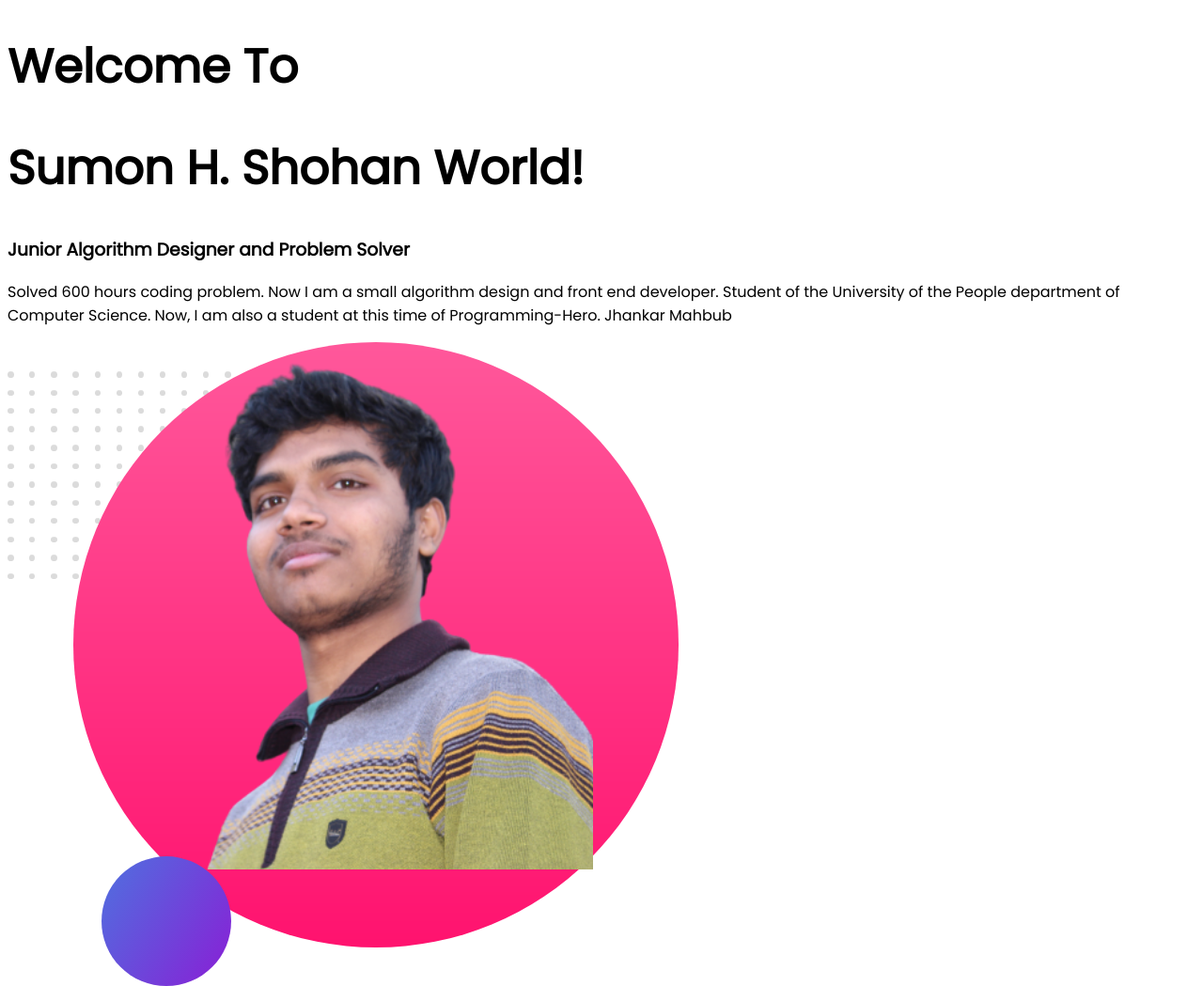
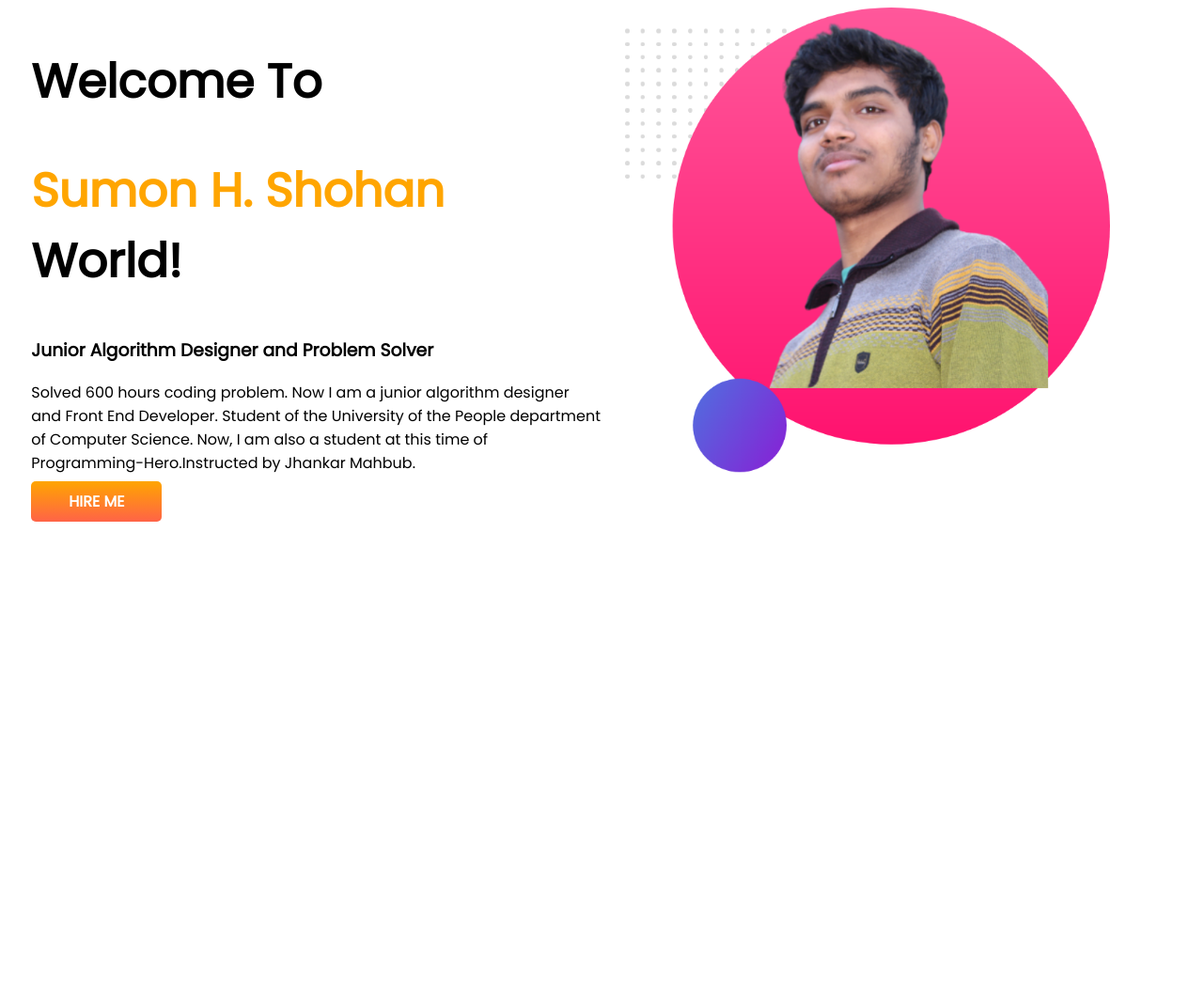
Before and after one commit to SumonsNote/module-04-portfolio, a plain HTML site: page index.html in a window 1280 px wide. Shown: the whole page at 94% size. After the commit the page ends 800 px from the top, so only its background shows below. Drawn offline with Linux system fonts and the light colour scheme.

Commit message:
something new code

```diff
--- a/index.html
+++ b/index.html
@@ -14,11 +14,18 @@
 </head>
 
 <body>
-    <h1>Welcome To</h1>
-    <h1>Sumon H. Shohan World!</h1>
-    <h3>Junior Algorithm Designer and Problem Solver</h3>
-    <p>Solved 600 hours coding problem. Now I am a small algorithm design and front end developer. Student of the University of the People department of Computer Science. Now, I am also a student at this time of Programming-Hero. Jhankar Mahbub</p>
-    <img src="images/my-bg02.png" alt="">
+    <section>
+        <div class="half-width">
+            <h1>Welcome To</h1>
+            <h1><span class="orange-color">Sumon H. Shohan</span> World!</h1>
+            <h3>Junior Algorithm Designer and Problem Solver</h3>
+            <p>Solved 600 hours coding problem. Now I am a junior algorithm designer and Front End Developer. Student of the University of the People department of Computer Science. Now, I am also a student at this time of Programming-Hero.Instructed by Jhankar Mahbub.</p>
+            <a class="first-link-button" target="_blank" href="https://www.linkedin.com/in/sumonsnote/">HIRE ME</a>
+        </div>
+        <div class="half-width">
+            <img src="images/my-bg02.png" alt="">
+        </div>
+    </section>
 </body>
 
 </html>
--- a/style.css
+++ b/style.css
@@ -1,6 +1,27 @@
-body  {
-    font-family: 'Poppins', sans-serif;
+body {
+  font-family: "Poppins", sans-serif;
 }
-h1  {
-    font-size: 50px;
+h1 {
+  font-size: 50px;
 }
+.orange-color {
+  color: orange;
+}
+section {
+  display: flex;
+}
+.half-width {
+  width: 50%;
+  padding-left: 2%;
+}
+.half-width img {
+  width: 85%;
+}
+.first-link-button {
+  text-decoration: none;
+  color: white;
+  font-weight: 700;
+  padding: 10px 40px;
+  background-image: linear-gradient(orange, tomato);
+  border-radius: 5px;
+}
```
